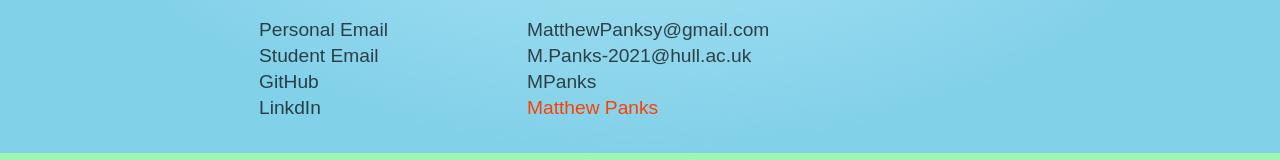
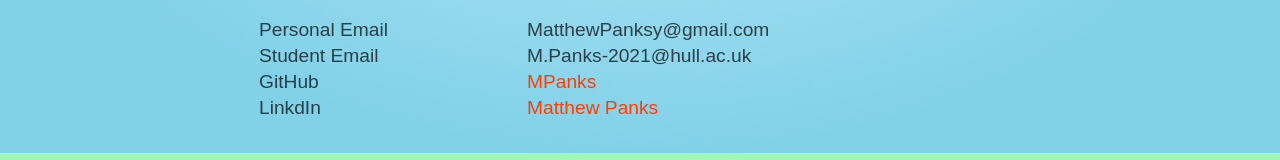
Before and after one commit to mpanks/Portfolio-Website, a SvelteKit app: page /about in a window 1280 px wide. Shown: the part 647-807 px from the top of the page. Built offline with nearby package versions, Linux system fonts and the light colour scheme.

Commit message:
github link under "About Me"

```diff
--- a/src/routes/about/+page.svelte
+++ b/src/routes/about/+page.svelte
@@ -38,7 +38,7 @@
 		</tr>
 		<tr>
 			<td>GitHub</td>
-			<td>MPanks</td>
+			<td><a href = "https://github.com/mpanks">MPanks</a></td>
 		</tr>
 		<tr>
 			<td>LinkdIn</td>
```
